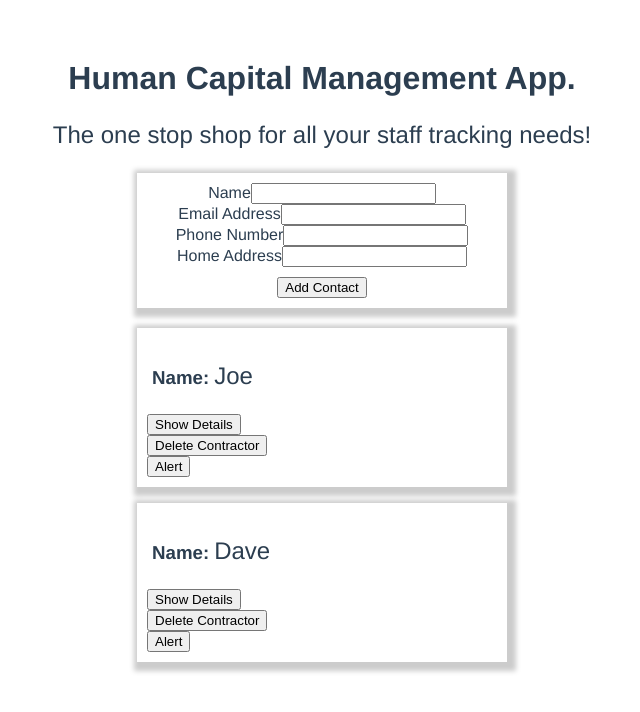
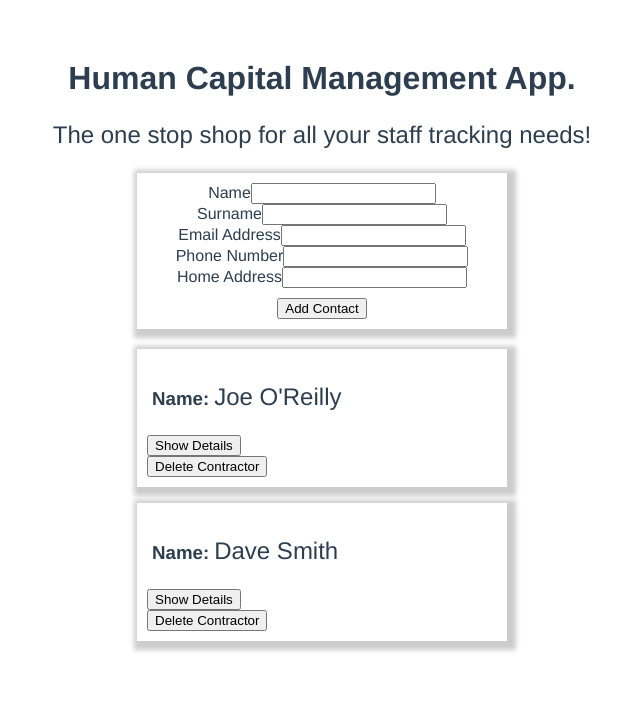
Before and after one commit to JosephO1992/vue-hcm, a Vue app: page / in a window 1280 px wide. Shown: the top 712 px of the page, without its empty margins (318-958 px from the left). Built offline with nearby package versions, Linux system fonts and the light colour scheme.

Commit message:
Added a surname section on form + component

```diff
--- a/src/App.vue
+++ b/src/App.vue
@@ -10,11 +10,12 @@
   :key="contractor.id"
   :id="contractor.id"
   :name="contractor.name"
+  :surname="contractor.surname"
   :phoneNumber="contractor.phoneNumber"
   :homeAddress="contractor.homeAddress"
   :emailAddress="contractor.emailAddress"
    @delete-contact="deleteContractor"
-   @alert="alertBrowser"
+
   >
   </Resource>
 </template>
@@ -39,12 +40,14 @@ export default {
           contractors: [{
               id:"Joe",
               name: "Joe",
+              surname: "O'Reilly",
               phoneNumber:'0451 246 846',
               homeAddress: "15 Main st",
               emailAddress: "joe@test.com"
           },{
               id: "Dave",
               name: "Dave",
+              surname: "Smith",
               phoneNumber: "0485 126 985",
               homeAddress: "23 Main trc",
               emailAddress: "dave@test.com"
@@ -56,10 +59,11 @@ export default {
 },
 
 methods: {
-  addContractor(name, phone, address, email) {
+  addContractor(name, surname, phone, address, email) {
     const newContractorContact = {
       id: new Date().toISOString(),
       name: name,
+      surname: surname,
       phoneNumber: phone,
       homeAddress: address,
       emailAddress: email
@@ -68,10 +72,9 @@ methods: {
     }, deleteContractor(contractorId){
       this.contractors = this.contractors.filter(contractor => contractor.id !== contractorId)
   },
-  alertBrowser() {
-    alert('This is working')
-  }
+
   },
+
 
 }
 
--- a/src/components/NewResource.vue
+++ b/src/components/NewResource.vue
@@ -3,6 +3,10 @@
         <div>
             <label>Name</label>
             <input type="text" v-model="enteredName">
+        </div>
+        <div>
+            <label>Surname</label>
+            <input type="text" v-model="enteredSurname">
         </div>
         <div>
             <label>Email Address</label>
@@ -28,6 +32,7 @@ export default {
   data(){
       return {
           enteredName: '',
+          enteredSurname: '',
           enteredPhone: '',
           enteredEmail: '',
           enteredAddress: ''
@@ -35,7 +40,7 @@ export default {
   },
   methods: {
       submitData() {
-          this.$emit('add-contact', this.enteredName, this.enteredPhone, this.enteredAddress, this.enteredEmail)
+          this.$emit('add-contact', this.enteredName, this.enteredSurname, this.enteredPhone, this.enteredAddress, this.enteredEmail)
       }
   }
 
--- a/src/components/Resource.vue
+++ b/src/components/Resource.vue
@@ -1,7 +1,7 @@
 <template>
    <div id="contractorTile" class="shadow mainContainer">
       <div class="container">
-        <h3>Name: </h3> <p>{{name}}</p>
+        <h3>Name: </h3> <p>{{name}} {{surname}}</p>
         </div>
       <button @click="toggleDetails">{{ detailsAreVisible ? 'Hide' : 'Show'}} Details</button>
       <ul v-if="detailsAreVisible">
@@ -17,7 +17,7 @@
 
       </ul>
       <button @click="$emit('delete-contact', id)">Delete Contractor</button>
-      <button @click="$emit('alert')">Alert</button>
+
 
      </div>
 
@@ -39,6 +39,10 @@ export default {
         type: String,
         required: true
       },
+      surname: {
+        type: String,
+        required: true
+      },
       phoneNumber: {
         type: String,
         required: true
@@ -52,7 +56,7 @@ export default {
         required: true
       },
   },
-  emits: ['delete-contact', 'alert'],
+  emits: ['delete-contact'],
   data() {
     return {
       detailsAreVisible: false
```
